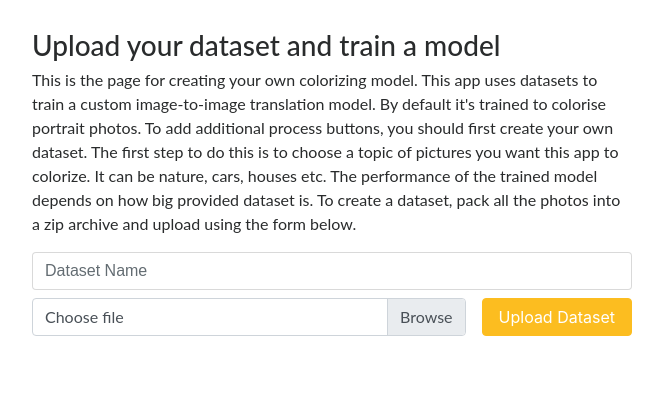
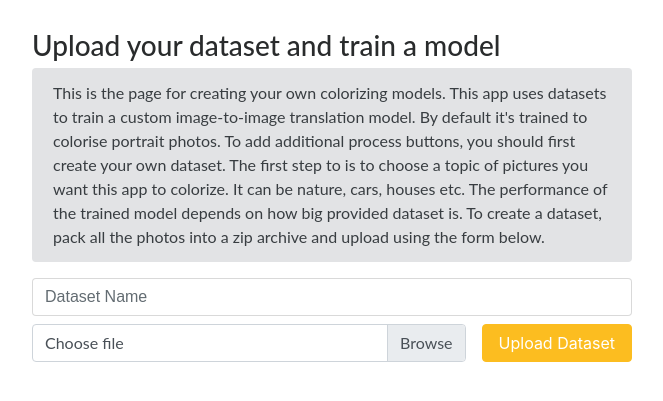
Before and after one commit to hellohanna/colorizer, a Flask app: page /training in a window 1280 px wide. Shown: the part 62-463 px from the top of the page, without its empty margins (308-971 px from the left). Run offline with Flask 2, Linux system fonts and the light colour scheme; the visitor is signed in with stand-in values (Sample User, id 1); data that the repository does not hold is empty; some libraries are stand-ins or nearby versions; some web fonts are replaced.

```diff
--- a/templates/library.html
+++ b/templates/library.html
@@ -4,7 +4,7 @@
 <div class="library">
     <div class="container">
         <h2 class="mt-4 mb-3">
-            Pusheen, this is your library
+            Hello, this is your library
         </h2>
         <form
             method="POST"
--- a/templates/training.html
+++ b/templates/training.html
@@ -7,16 +7,16 @@
             <div>
                 <h3> Upload your dataset and train a model</h3>
             </div>
-            <p class="text center">
-                This is the page for creating your own colorizing model. This app uses datasets
+            <div class="alert alert-secondary">
+                This is the page for creating your own colorizing models. This app uses datasets
                 to train a custom image-to-image translation model. By default it's trained to
                 colorise portrait photos. To add additional process buttons, you should first create
-                your own dataset. The first step to do this is to choose a topic
+                your own dataset. The first step to is to choose a topic
                 of pictures you want this app to colorize. It can be nature, cars, houses etc.
                 The performance of the trained model depends on how big provided dataset is.
                 To create a dataset, pack all the photos into a zip archive and upload using
                 the form below.
-            </p>
+            </div>
             <form
                 method="POST"
                 enctype="multipart/form-data"
```
Also changed, not shown: requirements.txt (+27 -6 lines), templates/about.html (+5 -4 lines), 2 other files.
